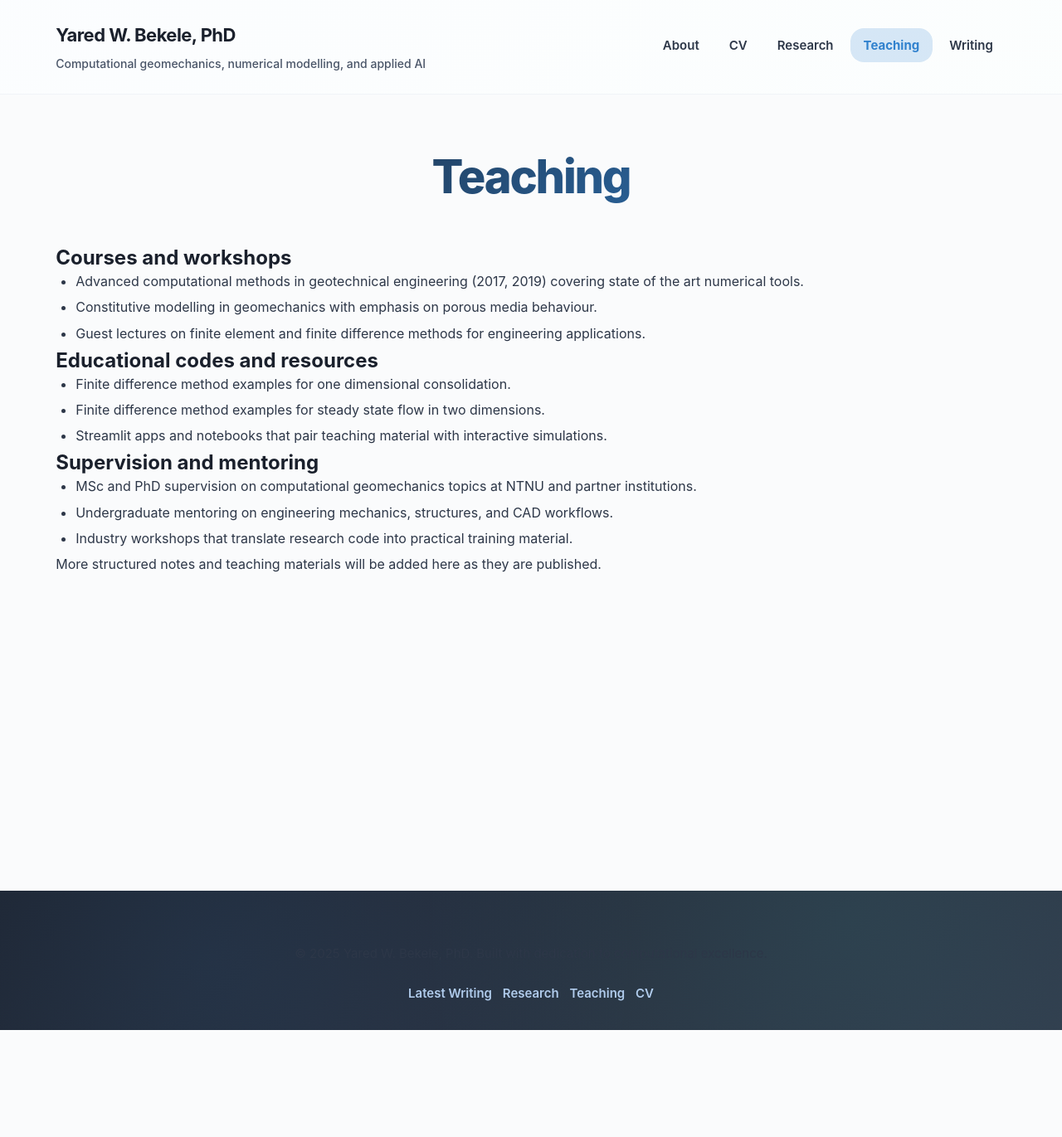
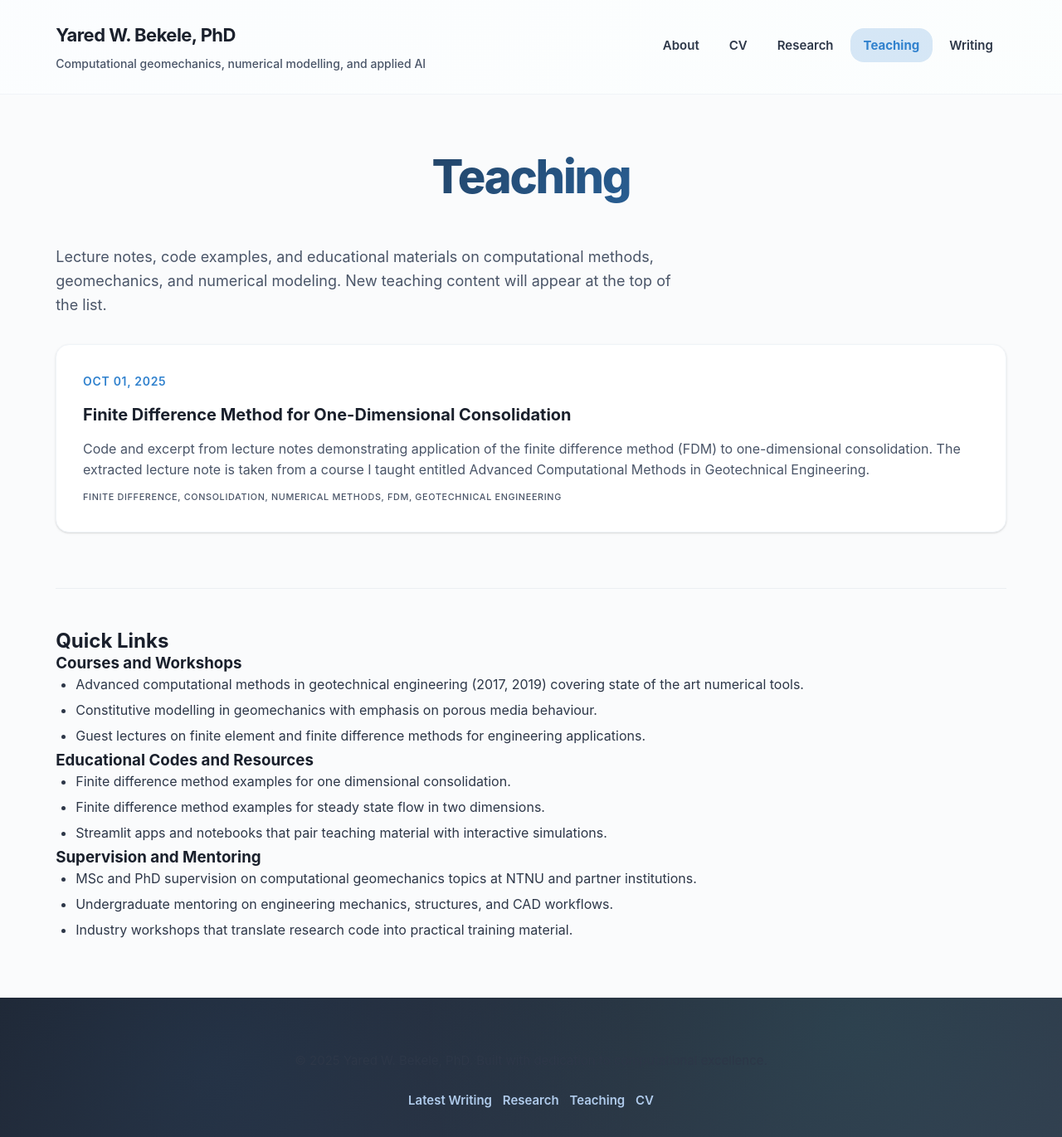
Before and after one commit to yaredwb/yaredwb.github.io, a Jekyll site: the page built from teaching.md, in a window 1280 px wide and 1371 px high. Shown: the whole window at 83% size. Built offline with Jekyll 4.4.1, drawn with Linux system fonts in a browser that asks for light colours; our own code applies the rules of GitHub Pages for plain Markdown files; some of the changed lines change nothing that is shown.

Commit message:
Add teaching section and resources; create new teaching posts layout and content

```diff
--- a/_config.yml
+++ b/_config.yml
@@ -16,6 +16,9 @@ collections:
   research:
     output: true
     permalink: /research/:title/
+  teaching:
+    output: true
+    permalink: /teaching/:title/
 
 nav:
   - title: About
@@ -41,6 +44,11 @@ defaults:
       type: "research"
     values:
       layout: post
+  - scope:
+      path: ""
+      type: "teaching"
+    values:
+      layout: post
 
 paginate: 5
 paginate_path: "/page:num/"
--- /dev/null
+++ b/_teaching/fdm-one-dimensional-consolidation.md
@@ -0,0 +1,316 @@
+---
+layout: post
+title: "Finite Difference Method for One-Dimensional Consolidation"
+date: 2025-10-01
+tags: [finite difference, consolidation, numerical methods, FDM, geotechnical engineering]
+excerpt: "Code and excerpt from lecture notes demonstrating application of the finite difference method (FDM) to one-dimensional consolidation. The extracted lecture note is taken from a course I taught entitled Advanced Computational Methods in Geotechnical Engineering."
+---
+
+Code and excerpt from lecture notes demonstrating application of the finite difference method (FDM) to one-dimensional consolidation. The extracted lecture note is taken from a course I taught entitled Advanced Computational Methods in Geotechnical Engineering.
+
+## Governing Equation
+
+The partial differential equation governing one-dimensional consolidation is given by
+
+$$
+\frac{\partial u}{\partial t} - c_v \frac{\partial^2 u}{\partial z^2} = 0
+$$
+
+where $$ u $$ is the excess pore water pressure, $$ t $$ stands for time, $$ z $$ represents depth and $$ c_v $$ is the coefficient of consolidation which can be expressed as
+
+$$
+c_v = \frac{k}{m_v \gamma_w}
+$$
+
+with $$ k $$ being the coefficient of permeability, $$ m_v $$ the coefficient of volumetric compressibility and $$ \gamma_w $$ the unit weight of water.
+
+## Spatial and Temporal Discretization
+
+We will solve the consolidation problem over a 1D domain which is spatially discretized into $$ N $$ equally spaced units as shown in the figure below.
+
+![image](assets/figs/1D_spatial_disc.png){: .center-image }
+*Spatial discretization*
+
+The spatial discretization implies
+
+$$
+\Delta z = \frac{1}{N}, \qquad u_i = u(z_i), \qquad i=0,1,\cdots,N
+$$
+
+for a 1D domain with a unit width. Note that if we have a domain with a depth $$ d $$, then $$ \Delta z = \frac{d}{N} $$. We also need temporal discretization as consolidation is a time dependent problem. A uniform time stepping from $$ t_0 $$ up to $$ t_n $$ is assumed and an illustration of this is shown below. For a selected time step $$ \Delta t $$, we have
+
+$$
+t_n = n\Delta t
+$$
+
+![image](assets/figs/1D_temporal_disc.png){: .center-image }
+*Temporal discretization*
+
+The partial derivatives in the governing PDE can be approximated in various ways with respect to time and space. The most common approximations are discussed here.
+
+## Explicit Method
+
+In this method, the partial derivative of the excess pore pressure with respect to time is approximated using a forward difference equation. At time $$ t_n $$ and a spatial point $$ z_i $$, this approximation is given by
+
+$$
+\frac{\partial u}{\partial t} = \frac{u_i^{n+1} - u_i^n}{\Delta t}
+$$
+
+The spatial second derivative at $$ z_i $$, and at time level $$ t_n $$, is approximated by the symmetric difference equation
+
+$$
+\frac{\partial^2 u}{\partial z^2} = \frac{u_{i+1}^n - 2u_i^n + u_{i-1}^n}{\Delta z^2}
+$$
+
+Thus, the finite difference equation for one-dimensional consolidation becomes
+
+$$
+\frac{u_i^{n+1} - u_i^n}{\Delta t} - c_v \frac{u_{i+1}^n - 2u_i^n + u_{i-1}^n}{\Delta z^2} = 0
+$$
+
+Based on this equation, the pore pressure values at time $$ t_{n+1} $$ can be obtained from known values from time $$ t_n $$, together with specified initial and boundary conditions. Solving for $$ u_i^{n+1} $$ gives
+
+$$
+u_i^{n+1} = u_i^n + \kappa \left( u_{i+1}^n - 2u_i^n + u_{i-1}^n \right)
+$$
+
+where
+
+$$
+\kappa = c_v \frac{\Delta t}{\Delta z^2}
+$$
+
+An illustration of the explicit method is shown in the figure below, which is a so-called *stencil*.
+
+![Stencil for the explicit method](assets/figs/explicit_stencil.png){: .center-image }
+*Stencil for the explicit method*
+
+The explicit method is known to be numerically stable and convergent for $$ \kappa \leq 1/2 $$. This implies that for a given spatial
+discretization, the time step must satisfy
+
+$$
+\Delta t \leq \frac{\Delta z^2}{2 c_v}
+$$
+
+for numerical stability and convergence. The error in the calculated pore pressure based on the explicit method is first-order accurate in time and second-order accurate in space, i.e. $$\mathcal{O}(\Delta t)$$ and $$\mathcal{O}(\Delta z^2)$$, respectively.
+
+## Implicit Method
+
+In this method, the time derivative of the pore pressure is approximated using a backward difference equation, which at $$ t_n $$ and $$ z_i $$ is given by
+
+$$
+\frac{\partial u}{\partial t} = \frac{u_i^{n} - u_i^{n-1}}{\Delta t}
+$$
+
+With a similar approximation for the spatial derivative, the finite difference equation of the PDE based on the implicit method becomes
+
+$$
+\frac{u_i^{n} - u_i^{n-1}}{\Delta t} - c_v \frac{u_{i+1}^n - 2u_i^n + u_{i-1}^n}{\Delta z^2} = 0
+$$
+
+The stencil for the implicit method is shown in the figure below. Let's assume that the pore pressure values at time $$ t_{n-1} $$ are known and we want to compute those at time $$ t_n $$. Unlike the explicit method, we cannot solve for $$ u_i^n $$ directly because this unknown is coupled with its neighboring unknowns in space $$ u_{i-1}^n $$ and $$ u_{i+1}^n. $$
+
+![Stencil for the implicit method](assets/figs/implicit_stencil.png){: .center-image }
+*Stencil for the implicit method*
+
+Thus, the implicit method requires solving a system of equations at each time step. We will illustrate this for the simple case where $$ N=3 $$, i.e. a spatial discretization with 4 nodes. Let's assume that the values at the boundary nodes $$ z_0 $$ and $$ z_3 $$ are known from BCs. We can now use the implicit difference equation above to write the finite difference equations at the unknown nodes 1 and 2. This gives
+
+$$
+\begin{align}
+\frac{u_1^{n} - u_1^{n-1}}{\Delta t} - c_v \frac{u_{2}^n - 2u_1^n + u_{0}^n}{\Delta z^2} &= 0 \\
+\frac{u_2^{n} - u_2^{n-1}}{\Delta t} - c_v \frac{u_{3}^n - 2u_2^n + u_{1}^n}{\Delta z^2} &= 0
+\end{align}
+$$
+
+where $$ u_0^n $$ and $$ u_3^n $$ are know from BCs. The equations to be solved for the unknowns $$ u_1^n $$ and $$ u_2^n $$ are
+
+$$
+\begin{align}
+(1 + 2\kappa) u_1^n - \kappa u_2^n = \kappa u_0^n + u_1^{n-1} \\
+-\kappa u_1^n + (1 + 2\kappa) u_2^n = \kappa u_3^n + u_2^{n-1}
+\end{align}
+$$
+
+which in matrix form is
+
+$$
+\left[ \begin{matrix}
+1+2\kappa & -\kappa \\
+-\kappa & 1+2\kappa
+\end{matrix} \right] \left\lbrace \begin{matrix}
+u_1^n \\ u_2^n
+\end{matrix} \right\rbrace = \left\lbrace \begin{matrix}
+\kappa u_0^n + u_1^{n-1} \\ \kappa u_3^n + u_2^{n-1}
+\end{matrix} \right\rbrace
+$$
+
+In general, for an arbitrary $$ N $$, the algebraic equations for all unknowns at interior spatial points are written out based on the implicit difference equation in a form
+
+$$
+-\kappa u_{i-1}^n + (1 + 2\kappa) u_i^n - \kappa u_{i+1}^n = u_{i}^{n-1}
+$$
+
+For known boundary values $$ u_0^n $$ and $$ u_N^n $$, the finite difference equations at the unknown nodes $$ i $$ for $$ i=1,2,\cdots,N-1 $$ are
+
+$$
+\begin{alignat}{2}
+i &= 1 \qquad && -\kappa u_{0}^n + (1 + 2\kappa) u_1^n - \kappa u_{2}^n = u_{1}^{n-1} \nonumber \\
+i &= 2 \qquad && -\kappa u_{1}^n + (1 + 2\kappa) u_2^n - \kappa u_{3}^n = u_{2}^{n-1} \nonumber \\
+&\, \;\vdots &&\, \qquad \qquad \qquad \qquad \vdots \\
+i &= N-2 \qquad && -\kappa u_{N-3}^n + (1 + 2\kappa) u_{N-2}^n - \kappa u_{N-1}^n = u_{N-2}^{n-1} \nonumber \\
+i &= N-1 \qquad && -\kappa u_{N-2}^n + (1 + 2\kappa) u_{N-1}^n - \kappa u_{N}^n = u_{N-1}^{n-1} \nonumber
+\end{alignat}
+$$
+
+In matrix form, this becomes
+
+$$
+\left[ \begin{matrix}
+-\kappa & 1+2\kappa & -\kappa \\
+& -\kappa & 1+2\kappa & -\kappa \\
+&   & \ddots & \ddots & \ddots \\
+&   &   & \ddots & \ddots & \ddots \\
+&   &   &   & -\kappa & 1+2\kappa & -\kappa \\
+&   &   &   &   & -\kappa & 1+2\kappa & -\kappa
+\end{matrix} \right] \left\lbrace \begin{matrix}
+u_0^n \\ u_1^n \\ u_2^n \\ \vdots \\ u_{N-2}^n \\ u_{N-1}^n \\ u_N^n
+\end{matrix} \right\rbrace =  \left\lbrace \begin{matrix}
+u_1^{n-1} \\ u_2^{n-1} \\ \vdots \\ u_{N-2}^{n-1} \\ u_{N-1}^{n-1} \end{matrix} \right\rbrace
+$$
+
+Taking the known boundary values to the right hand side, the system of equations reduce to
+
+$$
+\left[ \begin{matrix}
+1+2\kappa & -\kappa \\
+-\kappa & 1+2\kappa & -\kappa \\
+&   \ddots & \ddots & \ddots \\
+&   &   \ddots & \ddots & \ddots \\
+&   &   &   -\kappa & 1+2\kappa & -\kappa \\
+&   &   &   &   -\kappa & 1+2\kappa
+\end{matrix} \right] \left\lbrace \begin{matrix}
+u_1^n \\ u_2^n \\ \vdots \\ u_{N-2}^n \\ u_{N-1}^n
+\end{matrix} \right\rbrace =  \left\lbrace \begin{matrix}
+\kappa u_0^n + u_1^{n-1} \\ u_2^{n-1} \\ \vdots \\ u_{N-2}^{n-1} \\ \kappa u_N^n + u_{N-1}^{n-1} \end{matrix} \right\rbrace
+$$
+
+which is a linear system of the form $$ \boldsymbol{A x = b} $$ that can be solved by applying the appropriate method. Like the explicit method, the error in the calculated pore pressure based on the implicit method is first-order accurate in time and second-order accurate in space, i.e. $$ \mathcal{O}(\Delta t) $$ and $$ \mathcal{O}(\Delta z^2) $$, respectively.
+
+## Crank-Nicolson Method
+
+This method is a combination of the explicit and implicit methods. The time derivative is approximated using a central difference equation. This, at $$ t_{n+\frac{1}{2}} $$ and $$ z_i $$, is given by
+
+$$
+\frac{\partial u}{\partial t} = \frac{u_i^{n+1} - u_i^{n}}{2 \frac{\Delta t}{2}} = \frac{u_i^{n+1} - u_i^{n}}{\Delta t}
+$$
+
+The spatial derivative at $$ z_i $$, and at time level $$ t_{n+\frac{1}{2}} $$, may be approximated by
+
+$$
+\frac{\partial^2 u}{\partial z^2} = \frac{u_{i+1}^{n+\frac{1}{2}} - 2u_i^{n+\frac{1}{2}} + u_{i-1}^{n+\frac{1}{2}}}{\Delta z^2}
+$$
+
+We will assume for all $$ i $$ that
+
+$$
+u_i^{n+\frac{1}{2}} \approx \frac{1}{2} \left( u_i^n + u_i^{n+1} \right)
+$$
+
+since $$ u_i^{n+\frac{1}{2}} $$ is not what we are solving for. Thus, we obtain
+
+$$
+\frac{\partial^2 u}{\partial z^2} = \frac{1}{2} \left( \frac{u_{i+1}^{n+1} - 2u_i^{n+1} + u_{i-1}^{n+1}}{\Delta z^2} + \frac{u_{i+1}^n - 2u_i^n + u_{i-1}^n}{\Delta z^2} \right)
+$$
+
+The finite difference equation of the PDE becomes
+
+$$
+\frac{u_i^{n+1} - u_i^{n}}{\Delta t} - \frac{c_v}{2} \left( \frac{u_{i+1}^{n+1} - 2u_i^{n+1} + u_{i-1}^{n+1}}{\Delta z^2} + \frac{u_{i+1}^n - 2u_i^n + u_{i-1}^n}{\Delta z^2} \right) = 0
+$$
+
+The stencil for the Crank-Nicolson method is shown in the figure below.
+
+![Stencil for the Crank-Nocolson method](assets/figs/crank_nicolson_stencil.png){: .center-image }
+*Stencil for the Crank-Nicolson method*
+
+Like the implicit method, the Crank-Nicolson method requires solving a system of equations at each time step since the unknown $$ u_i^{n+1} $$ is coupled with its neighboring unknowns $$ u_{i-1}^{n+1} $$ and $$ u_{i+1}^{n+1} $$. From the main difference equation above, we can write
+
+$$
+u_i^{n+1} - \frac{\kappa}{2} \left( u_{i+1}^{n+1} - 2 u_i^{n+1} + u_{i-1}^{n+1} \right) = u_i^n + \frac{\kappa}{2} \left( u_{i+1}^{n} - 2 u_i^{n} + u_{i-1}^{n} \right)
+$$
+
+which can be rearranged to give
+
+$$
+-\frac{\kappa}{2} u_{i-1}^{n+1} + (1+\kappa) u_i^{n+1} - \frac{\kappa}{2} u_{i+1}^{n+1} = \frac{\kappa}{2} u_{i-1}^n + (1-\kappa) u_i^n + \frac{\kappa}{2} u_{i+1}^n
+$$
+
+For an arbitrary value of $$ N $$, with known boundary values $$ u_0^{n+1} $$ and $$ u_N^{n+1} $$, the finite difference equations at the unknown nodes $$ i $$ for $$ i = 1,2,\cdots,N-2,N-1 $$, based on the previous equation, can be written as
+
+$$
+\begin{align}
+-\frac{\kappa}{2} u_{0}^{n+1} + (1+\kappa) u_1^{n+1} - \frac{\kappa}{2} u_{2}^{n+1} &= \frac{\kappa}{2} u_{0}^n + (1-\kappa) u_1^n + \frac{\kappa}{2} u_{2}^n \nonumber \\
+-\frac{\kappa}{2} u_{1}^{n+1} + (1+\kappa) u_2^{n+1} - \frac{\kappa}{2} u_{3}^{n+1} &= \frac{\kappa}{2} u_{1}^n + (1-\kappa) u_2^n + \frac{\kappa}{2} u_{3}^n \nonumber \\
+\vdots \qquad \qquad \vdots & \qquad \qquad \vdots \\
+-\frac{\kappa}{2} u_{N-3}^{n+1} + (1+\kappa) u_{N-2}^{n+1} - \frac{\kappa}{2} u_{N-1}^{n+1} &= \frac{\kappa}{2} u_{N-3}^n + (1-\kappa) u_{N-2}^n + \frac{\kappa}{2} u_{N-1}^n \nonumber \\
+-\frac{\kappa}{2} u_{N-2}^{n+1} + (1+\kappa) u_{N-1}^{n+1} - \frac{\kappa}{2} u_{N}^{n+1} &= \frac{\kappa}{2} u_{N-2}^n + (1-\kappa) u_{N-1}^n + \frac{\kappa}{2} u_{N}^n \nonumber
+\end{align}
+$$
+
+In matrix form, we have
+
+$$
+\left[ \begin{matrix}
+1+\kappa & -\frac{\kappa}{2} \\
+-\frac{\kappa}{2} & 1+\kappa & -\frac{\kappa}{2} \\
+&   \ddots & \ddots & \ddots \\
+&   &   \ddots & \ddots & \ddots \\
+&   &   &   -\frac{\kappa}{2} & 1+\kappa & -\frac{\kappa}{2} \\
+&   &   &   &   -\frac{\kappa}{2} & 1+\kappa
+\end{matrix} \right] \left\lbrace \begin{matrix}
+u_1^{n+1} \\ u_2^{n+1} \\ \vdots \\ u_{N-2}^{n+1} \\ u_{N-1}^{n+1}
+\end{matrix} \right\rbrace =  \left\lbrace \begin{matrix}
+b_1 + \frac{\kappa}{2} u_{0}^{n+1} \\ b_2 \\ \vdots \\ b_{N-2} \\ b_{N-1} + \frac{\kappa}{2} u_{N}^{n+1} \end{matrix} \right\rbrace
+$$
+
+where
+
+$$
+b_i = \frac{\kappa}{2} u_{i-1}^n + (1-\kappa) u_i^n + \frac{\kappa}{2} u_{i+1}^n
+$$
+
+for $$ i = 1,2,\cdots,N-1 $$. The error in the calculated pore pressure based on the Crank-Nicolson method is second-order accurate both in time and in space, i.e. $$ \mathcal{O}(\Delta t^2) $$ and $$ \mathcal{O}(\Delta z^2) $$, respectively.
+
+## Numerical Example
+
+We will illustrate the three methods described earlier through an example. Consider a 1 m thick soil layer subjected to a surcharge loading of 50 kPa, see the figure below. The soil layer is drained both at the upper and lower boundaries i.e. the excess pore pressure can dissipate through both boundaries. The coefficient of consolidation of the soil is $$ 2 \times 10^{-6}~\mathrm{m^2/s} $$. For simplicity, we will ignore the initial hydrostatic pore pressure and focus only on the excess pore pressure.
+
+![Numerical example](assets/figs/numerical_example.png){: .center-image }
+*Numerical example*
+
+Let's first apply the explicit method to compute the excess pore pressure dissipation with time. We consider spatial discretizations with $$ N=10,~20,~40 $$ and 80. The time steps are then selected such that the stability criteria is satisfied. Dissipation of excess pore pressure with time is presented in terms of a dimensionless time $$ T $$, which is defined as
+
+$$
+T = \frac{c_v t}{H^2}
+$$
+
+where $$ t $$ is the actual time and $$ H $$ is the length of the drainage path. For our example here, where dissipation is allowed at both boundaries, $$ H=0.5 $$ m. The results for the different discretizations are shown in the figure below.
+
+![Explicit result](assets/figs/explicit_results.png){: .center-image }
+*Results for the explicit method*
+
+For the results presented here, time steps are selected such that $$ \kappa \leq 1/2 $$. If this criteria is not satisfied for the explicit method, the numerical solution becomes unstable. To illustrate this consider a spatial discretization where $$ N=80 $$. This implies that $$ \Delta z = 1/80 = 0.0125 $$ m. Thus, the time step requirement is
+
+$$
+\Delta t \leq \frac{\Delta z^2}{2 c_v} = 39.0625~\mathrm{s}
+$$
+
+The figure below shows oscillations in the computed pore pressure when $$ \Delta t = 50 $$ s is used. A major drawback of the explicit method is that, as the mesh size increases, the time step must decrease, making the analysis more computationally demanding.
+
+![Explicit oscillation](assets/figs/explicit_oscillation.png){: .center-image }
+*Oscillations when using the explicit method*
+
+The implicit and Crank-Nicolson schemes are numerically stable and large time steps can be used for various mesh sizes. The plots below show results from the implicit and Crank-Nicolson methods with large time steps than what the explicit method would allow for the mesh size used. The advantage of these methods is that they are numerically stable.
+
+![Implicit and Crank-Nicolson results](assets/figs/implicit_and_crank_nicolson_results.png){: .center-image }
+*Results for the implicit and Crank-Nicolson methods*
--- a/teaching.md
+++ b/teaching.md
@@ -4,22 +4,55 @@ title: Teaching
 permalink: /teaching/
 ---
 
-## Courses and workshops
+<section class="section">
+  <p class="section-lead">Lecture notes, code examples, and educational materials on computational methods, geomechanics, and numerical modeling. New teaching content will appear at the top of the list.</p>
+
+  {% assign teaching_posts = site.teaching | sort: 'date' | reverse %}
+  {% if teaching_posts.size > 0 %}
+  <ul class="post-list">
+    {% for post in teaching_posts %}
+    <li>
+      <article class="post-card">
+        <time datetime="{{ post.date | date_to_xmlschema }}">{{ post.date | date: '%b %d, %Y' }}</time>
+        <h3><a href="{{ post.url | relative_url }}">{{ post.title }}</a></h3>
+        {% if post.excerpt %}
+        <p>{{ post.excerpt | strip_html | truncatewords: 36 }}</p>
+        {% endif %}
+        {% if post.tags %}
+        <p class="post-card-meta">
+          <small>{{ post.tags | join: ', ' }}</small>
+        </p>
+        {% endif %}
+      </article>
+    </li>
+    {% endfor %}
+  </ul>
+  {% else %}
+  <div class="empty-state">
+    <h3>No Teaching Posts Yet</h3>
+    <p>New teaching materials and lecture notes are being prepared. Check back soon for computational methods tutorials and course materials.</p>
+  </div>
+  {% endif %}
+</section>
+
+---
+
+## Quick Links
+
+### Courses and Workshops
 
 - Advanced computational methods in geotechnical engineering (2017, 2019) covering state of the art numerical tools.
 - Constitutive modelling in geomechanics with emphasis on porous media behaviour.
 - Guest lectures on finite element and finite difference methods for engineering applications.
 
-## Educational codes and resources
+### Educational Codes and Resources
 
 - Finite difference method examples for one dimensional consolidation.
 - Finite difference method examples for steady state flow in two dimensions.
 - Streamlit apps and notebooks that pair teaching material with interactive simulations.
 
-## Supervision and mentoring
+### Supervision and Mentoring
 
 - MSc and PhD supervision on computational geomechanics topics at NTNU and partner institutions.
 - Undergraduate mentoring on engineering mechanics, structures, and CAD workflows.
 - Industry workshops that translate research code into practical training material.
-
-More structured notes and teaching materials will be added here as they are published.
```
Also changed, not shown: _research/geosimai-computational-geomechanics.md (+1 -1 lines), assets/figs/1D_spatial_disc.png (added), assets/figs/1D_temporal_disc.png (added), assets/figs/crank_nicolson_stencil.png (added), assets/figs/explicit_oscillation.png (added), assets/figs/explicit_results.png (added), assets/figs/explicit_stencil.png (added), assets/figs/implicit_and_crank_nicolson_results.png (added), assets/figs/implicit_stencil.png (added), assets/figs/numerical_example.png (added).
